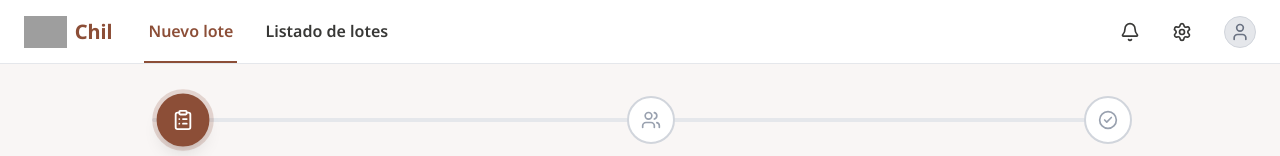
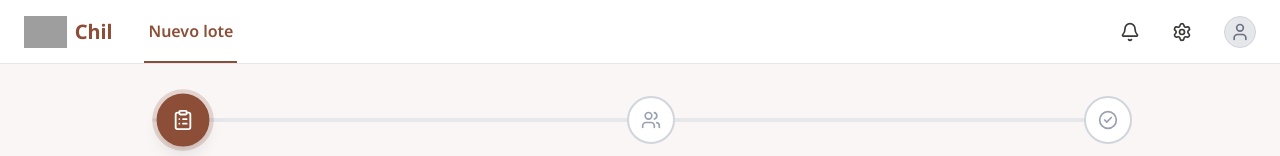
Before and after one commit to MiguelCiav/chil, a React (Vite) app: page /#/lotes/nuevo in a window 1280 px wide. Shown: the top 156 px of the page. Built offline with nearby package versions, Linux system fonts and the light colour scheme; grey boxes are pictures that could not be loaded; the HTML template or start-up script is replaced by a standard one.

Commit message:
feat(batches): delete obsolete BatchList component and routes

```diff
--- a/src/App.tsx
+++ b/src/App.tsx
@@ -1,18 +1,17 @@
 import { HashRouter, Routes, Route, Navigate } from 'react-router-dom';
 import { MainLayout } from './layouts/MainLayout';
-import { BatchList, NewBatchWizard, BatchDetail, SuccessPage } from './features/batches';
+import { NewBatchWizard, BatchDetail, SuccessPage } from './features/batches';
 
 function App() {
   return (
     <HashRouter>
       <MainLayout>
         <Routes>
-          <Route path="/" element={<Navigate to="/lotes" replace />} />
-          <Route path="/lotes" element={<BatchList />} />
+          <Route path="/" element={<Navigate to="/lotes/nuevo" replace />} />
           <Route path="/lotes/nuevo" element={<NewBatchWizard />} />
           <Route path="/lotes/:id" element={<BatchDetail />} />
           <Route path="/lotes/exito" element={<SuccessPage />} />
-          <Route path="*" element={<Navigate to="/lotes" replace />} />
+          <Route path="*" element={<Navigate to="/lotes/nuevo" replace />} />
         </Routes>
       </MainLayout>
     </HashRouter>
--- a/src/components/Navbar.tsx
+++ b/src/components/Navbar.tsx
@@ -55,7 +55,7 @@ export const Navbar: React.FC = () => {
     <nav className="h-16 px-6 border-b border-gray-200 bg-white flex items-center justify-between font-sans">
       <div className="flex items-center h-full">
         {/* Logo */}
-        <Link to="/lotes" className="flex items-center mr-8 hover:opacity-95 transition-opacity">
+        <Link to="/" className="flex items-center mr-8 hover:opacity-95 transition-opacity">
           <img src={logo} alt="Chil Logo" className="h-8 w-auto mr-2" />
           <div className="text-primary font-bold text-xl">
             Chil
@@ -75,19 +75,6 @@ export const Navbar: React.FC = () => {
             }
           >
             Nuevo lote
-          </NavLink>
-          <NavLink
-            to="/lotes"
-            end
-            className={({ isActive }) =>
-              `flex items-center h-full px-1 border-b-2 transition-all font-semibold ${
-                isActive
-                  ? 'border-primary text-primary'
-                  : 'border-transparent text-neutral hover:text-primary'
-              }`
-            }
-          >
-            Listado de lotes
           </NavLink>
         </div>
       </div>
--- a/src/features/batches/components/BatchDetail.tsx
+++ b/src/features/batches/components/BatchDetail.tsx
@@ -240,9 +240,9 @@ export const BatchDetail: React.FC = () => {
       {/* Navigation & Header */}
       <div className="flex flex-col md:flex-row justify-between items-start md:items-center gap-4">
         <div className="space-y-2">
-          <Link to="/lotes" className="inline-flex items-center text-sm font-bold text-primary hover:text-primary/80 transition-colors">
+          <Link to="/lotes/nuevo" className="inline-flex items-center text-sm font-bold text-primary hover:text-primary/80 transition-colors">
             <ArrowLeft className="w-4 h-4 mr-1" />
-            Volver al listado
+            Crear nuevo lote
           </Link>
           <h1 className="text-3xl font-extrabold text-neutral tracking-tight">
             Lote #{batch.id} {batch.comment ? `(${batch.comment})` : ''}
--- a/src/features/batches/components/SuccessPage.tsx
+++ b/src/features/batches/components/SuccessPage.tsx
@@ -217,9 +217,9 @@ export const SuccessPage: React.FC = () => {
           >
             {downloading ? 'Generando PDF...' : 'Descargar PDF del Reporte'}
           </Button>
-          <Link to="/lotes">
+          <Link to="/lotes/nuevo">
             <Button variant="outline" icon={<ArrowLeft size={18} />}>
-              Volver al listado
+              Crear nuevo lote
             </Button>
           </Link>
         </div>
--- a/src/features/batches/index.ts
+++ b/src/features/batches/index.ts
@@ -1,6 +1,5 @@
 export * from './components/NewBatchWizard';
 export * from './components/SuccessPage';
-export * from './components/BatchList';
 export * from './components/BatchDetail';
 export * from './types';
 export * from './api';
```
